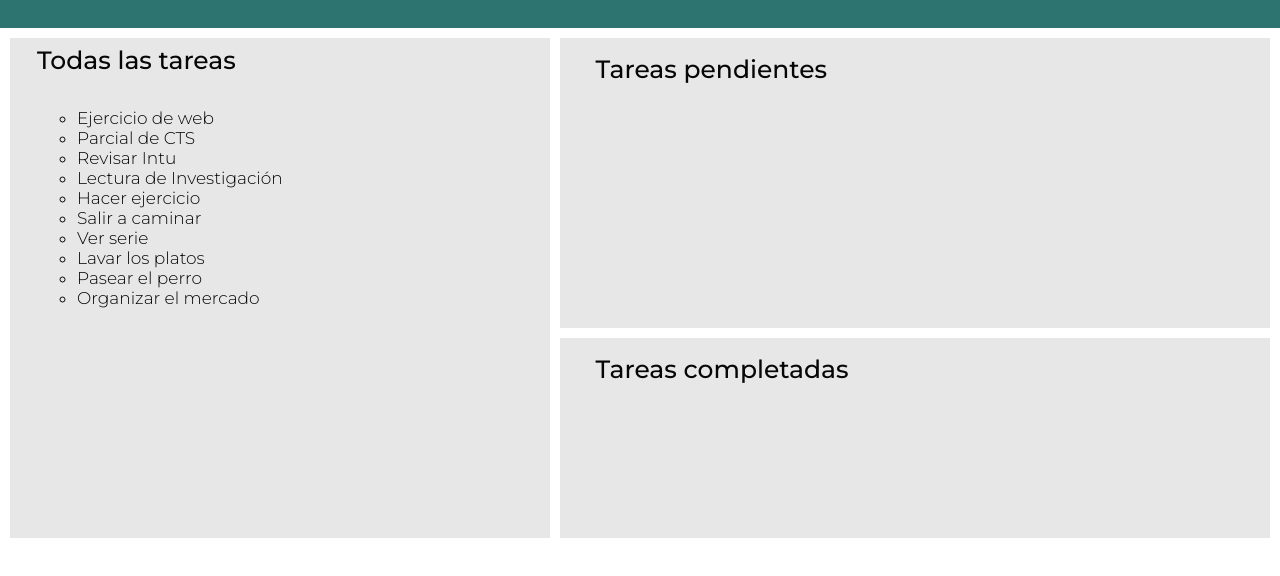
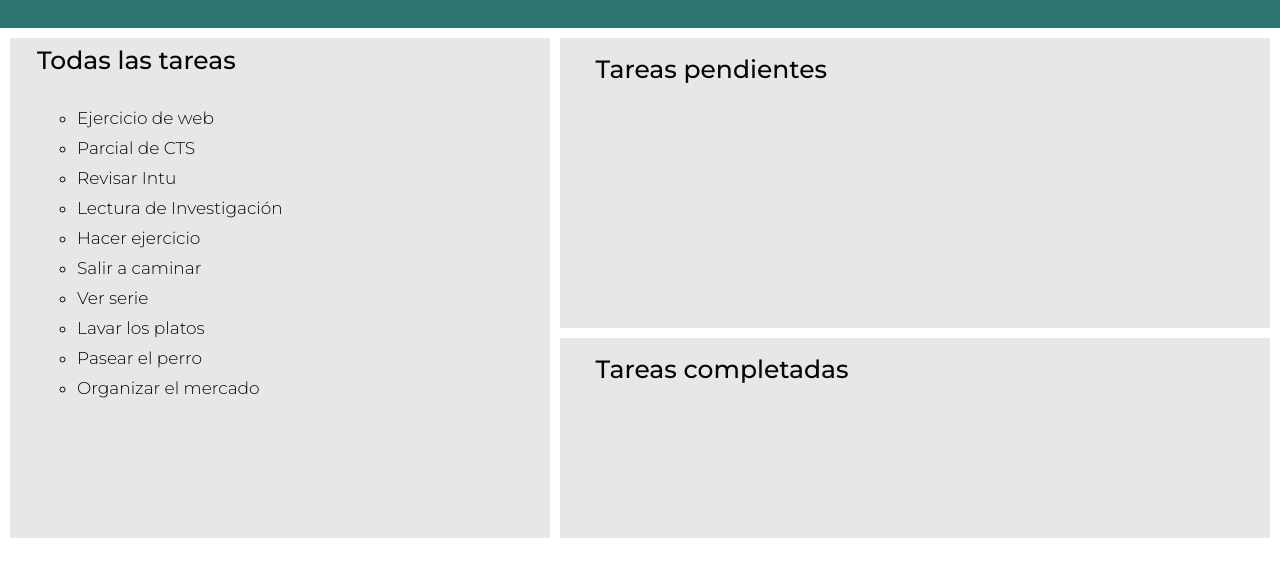
Before and after one commit to IsaPinzonV/TO-DO-list---Semana-4, a plain HTML site: page index.html in a window 1280 px wide. Shown: the part 152-728 px from the top of the page. Drawn offline with Linux system fonts and the light colour scheme.

Commit message:
Cambio tareas

```diff
--- a/style.css
+++ b/style.css
@@ -104,3 +104,7 @@ h4 {
     color: #060606;
     font-weight: 300;
 }
+
+.listaTareas>li{
+    margin-bottom: 10px;
+}
```
